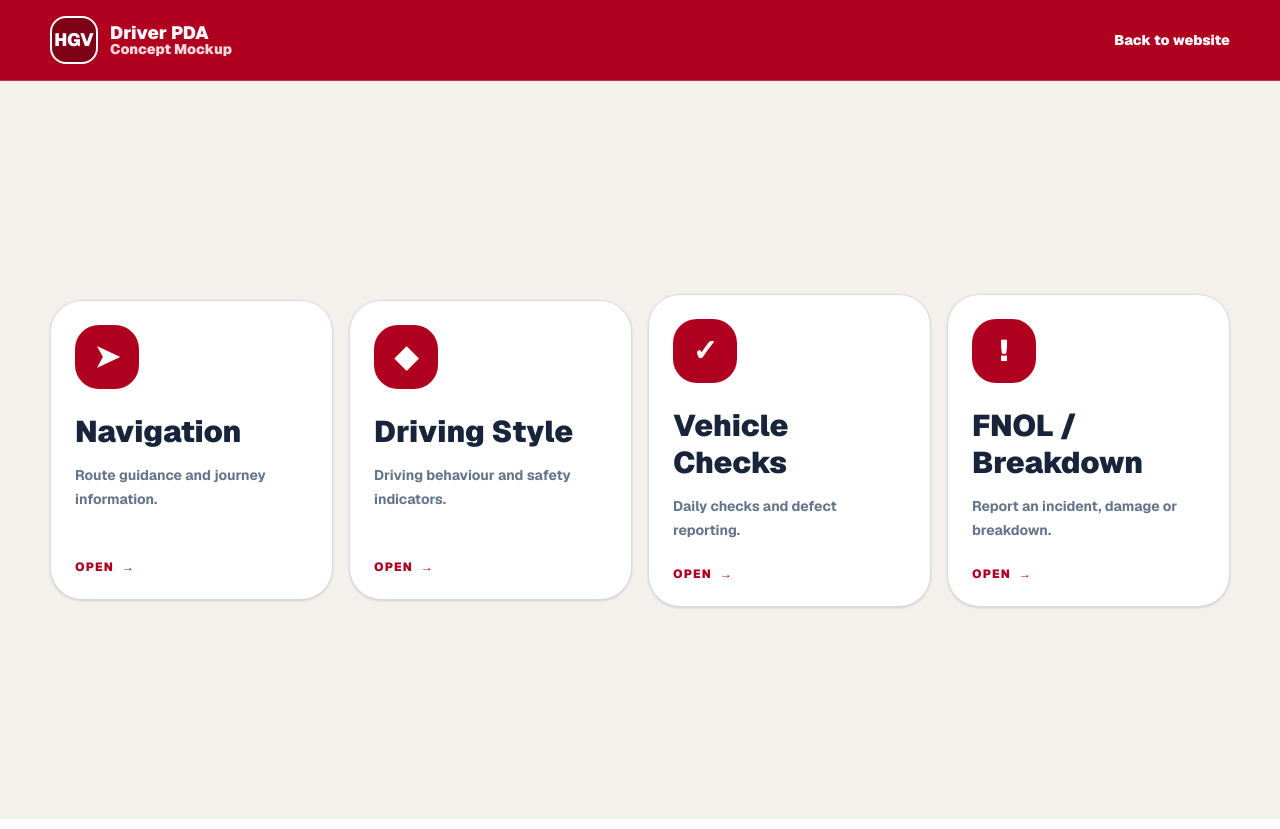
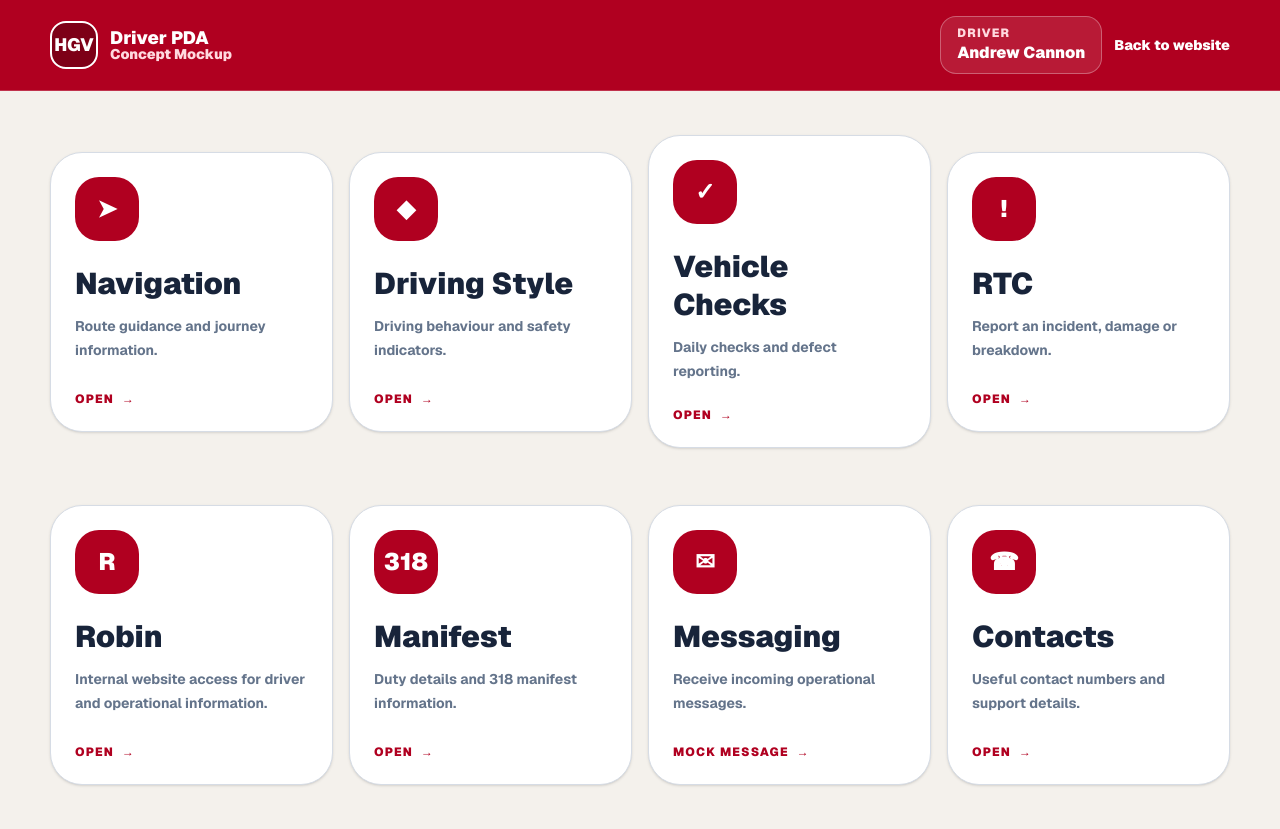
Before and after one commit to acannon76/rugby-league-supporter-web, a Next.js app: page /internal/app-ideas in a window 1280 px wide. Built offline with nearby package versions, Linux system fonts and the light colour scheme.

Commit message:
change to main page adding more boxes finishing on adding hidden page

```diff
--- a/src/app/internal/app-ideas/HgvDriverPdaMockupClient.tsx
+++ b/src/app/internal/app-ideas/HgvDriverPdaMockupClient.tsx
@@ -0,0 +1,221 @@
+"use client";
+
+import Link from "next/link";
+import { useState } from "react";
+
+type AppButton = {
+  title: string;
+  text: string;
+  href?: string;
+  icon: string;
+  isMessaging?: boolean;
+};
+
+const appButtons: AppButton[] = [
+  {
+    title: "Navigation",
+    text: "Route guidance and journey information.",
+    href: "#",
+    icon: "➤",
+  },
+  {
+    title: "Driving Style",
+    text: "Driving behaviour and safety indicators.",
+    href: "#",
+    icon: "◆",
+  },
+  {
+    title: "Vehicle Checks",
+    text: "Daily checks and defect reporting.",
+    href: "/internal/vehicle-checks",
+    icon: "✓",
+  },
+  {
+    title: "RTC",
+    text: "Report an incident, damage or breakdown.",
+    href: "#",
+    icon: "!",
+  },
+  {
+    title: "Robin",
+    text: "Internal website access for driver and operational information.",
+    href: "#",
+    icon: "R",
+  },
+  {
+    title: "Manifest",
+    text: "Duty details and 318 manifest information.",
+    href: "#",
+    icon: "318",
+  },
+  {
+    title: "Messaging",
+    text: "Receive incoming operational messages.",
+    icon: "✉",
+    isMessaging: true,
+  },
+  {
+    title: "Contacts",
+    text: "Useful contact numbers and support details.",
+    href: "#",
+    icon: "☎",
+  },
+];
+
+export default function HgvDriverPdaMockupClient() {
+  const [messageReceived, setMessageReceived] = useState(false);
+
+  return (
+    <main className="min-h-screen bg-[#f4f1ec] font-sans text-[#111]">
+      <header className="border-b border-white/20 bg-[#b00020] px-4 py-4 text-white sm:px-6 lg:px-10">
+        <div className="mx-auto flex max-w-[1180px] flex-col gap-4 sm:flex-row sm:items-center sm:justify-between">
+          <div className="flex items-center gap-3">
+            <div className="flex h-12 w-12 items-center justify-center rounded-2xl border-2 border-white bg-[#7d0017] text-lg font-black text-white">
+              HGV
+            </div>
+
+            <div>
+              <p className="text-lg font-black leading-none text-white">
+                Driver PDA
+              </p>
+              <p className="text-sm font-black leading-none text-[#ffd9df]">
+                Concept Mockup
+              </p>
+            </div>
+          </div>
+
+          <div className="flex flex-col gap-3 sm:flex-row sm:items-center">
+            <div className="rounded-2xl border border-white/30 bg-white/10 px-4 py-2">
+              <p className="text-xs font-black uppercase tracking-widest text-[#ffd9df]">
+                Driver
+              </p>
+              <p className="text-base font-black text-white">
+                Andrew Cannon
+              </p>
+            </div>
+
+            <Link
+              href="/"
+              className="text-sm font-black text-white no-underline"
+            >
+              Back to website
+            </Link>
+          </div>
+        </div>
+      </header>
+
+      <section className="px-4 py-6 sm:px-6 lg:px-10">
+        <div className="mx-auto max-w-[1180px]">
+          <section className="grid min-h-[calc(100vh-110px)] grid-cols-1 gap-4 sm:grid-cols-2 md:grid-cols-4 md:items-center">
+            {appButtons.map((button) => (
+              <ActionCard
+                key={button.title}
+                title={button.title}
+                text={
+                  button.isMessaging && messageReceived
+                    ? "New message received. Tap to clear mock notification."
+                    : button.text
+                }
+                href={button.href}
+                icon={button.icon}
+                isMessaging={button.isMessaging}
+                messageReceived={button.isMessaging ? messageReceived : false}
+                onMessagingClick={() =>
+                  setMessageReceived((currentValue) => !currentValue)
+                }
+              />
+            ))}
+          </section>
+        </div>
+      </section>
+    </main>
+  );
+}
+
+function ActionCard({
+  title,
+  text,
+  href,
+  icon,
+  isMessaging = false,
+  messageReceived = false,
+  onMessagingClick,
+}: {
+  title: string;
+  text: string;
+  href?: string;
+  icon: string;
+  isMessaging?: boolean;
+  messageReceived?: boolean;
+  onMessagingClick?: () => void;
+}) {
+  const cardClasses = `
+    group flex min-h-[220px] flex-col rounded-[32px] border p-6 text-[#111]
+    no-underline shadow-sm transition hover:-translate-y-1 hover:shadow-lg
+    sm:min-h-[260px] md:min-h-[280px]
+    ${
+      messageReceived
+        ? "border-[#15803d] bg-[#dcfce7]"
+        : "border-[#d6dce5] bg-white"
+    }
+  `;
+
+  const iconClasses = `
+    mb-6 flex h-16 w-16 items-center justify-center rounded-3xl text-2xl
+    font-black text-white transition
+    ${
+      messageReceived
+        ? "bg-[#15803d] group-hover:bg-[#166534]"
+        : "bg-[#b00020] group-hover:bg-[#7d0017]"
+    }
+  `;
+
+  const titleClasses = `
+    text-3xl font-black leading-tight
+    ${messageReceived ? "text-[#14532d]" : "text-[#18243a]"}
+  `;
+
+  const actionTextClasses = `
+    mt-auto flex items-center gap-2 pt-6 text-xs font-black uppercase tracking-widest
+    ${messageReceived ? "text-[#15803d]" : "text-[#b00020]"}
+  `;
+
+  if (isMessaging) {
+    return (
+      <button
+        type="button"
+        onClick={onMessagingClick}
+        className={`${cardClasses} text-left`}
+      >
+        <div className={iconClasses}>{messageReceived ? "✓" : icon}</div>
+
+        <h2 className={titleClasses}>{title}</h2>
+
+        <p className="mt-3 text-sm font-bold leading-6 text-[#64748b]">
+          {text}
+        </p>
+
+        <div className={actionTextClasses}>
+          {messageReceived ? "Message received" : "Mock message"}
+          <span className="transition group-hover:translate-x-1">→</span>
+        </div>
+      </button>
+    );
+  }
+
+  return (
+    <Link href={href ?? "#"} className={cardClasses}>
+      <div className={iconClasses}>{icon}</div>
+
+      <h2 className={titleClasses}>{title}</h2>
+
+      <p className="mt-3 text-sm font-bold leading-6 text-[#64748b]">
+        {text}
+      </p>
+
+      <div className={actionTextClasses}>
+        Open <span className="transition group-hover:translate-x-1">→</span>
+      </div>
+    </Link>
+  );
+}
--- a/src/app/internal/app-ideas/page.tsx
+++ b/src/app/internal/app-ideas/page.tsx
@@ -1,5 +1,5 @@
 import type { Metadata } from "next";
-import Link from "next/link";
+import HgvDriverPdaMockupClient from "./HgvDriverPdaMockupClient";
 
 export const metadata: Metadata = {
   title: "HGV Driver PDA Mockup",
@@ -10,109 +10,6 @@ export const metadata: Metadata = {
   },
 };
 
-const appButtons = [
-  {
-    title: "Navigation",
-    text: "Route guidance and journey information.",
-    href: "#",
-    icon: "➤",
-  },
-  {
-    title: "Driving Style",
-    text: "Driving behaviour and safety indicators.",
-    href: "#",
-    icon: "◆",
-  },
-  {
-  title: "Vehicle Checks",
-  text: "Daily checks and defect reporting.",
-  href: "/internal/vehicle-checks",
-  icon: "✓",
-},
-  {
-    title: "FNOL / Breakdown",
-    text: "Report an incident, damage or breakdown.",
-    href: "#",
-    icon: "!",
-  },
-];
-
 export default function HgvDriverPdaMockupPage() {
-  return (
-    <main className="min-h-screen bg-[#f4f1ec] font-sans text-[#111]">
-      <header className="border-b border-white/20 bg-[#b00020] px-4 py-4 text-white sm:px-6 lg:px-10">
-        <div className="mx-auto flex max-w-[1180px] items-center justify-between gap-5">
-          <div className="flex items-center gap-3">
-            <div className="flex h-12 w-12 items-center justify-center rounded-2xl border-2 border-white bg-[#7d0017] text-lg font-black text-white">
-              HGV
-            </div>
-
-            <div>
-              <p className="text-lg font-black leading-none text-white">
-                Driver PDA
-              </p>
-              <p className="text-sm font-black leading-none text-[#ffd9df]">
-                Concept Mockup
-              </p>
-            </div>
-          </div>
-
-          <Link href="/" className="text-sm font-black text-white no-underline">
-            Back to website
-          </Link>
-        </div>
-      </header>
-
-      <section className="px-4 py-6 sm:px-6 lg:px-10">
-        <div className="mx-auto max-w-[1180px]">
-          <section className="grid min-h-[calc(100vh-110px)] grid-cols-1 gap-4 sm:grid-cols-2 lg:grid-cols-4 lg:items-center">
-            {appButtons.map((button) => (
-              <ActionCard
-                key={button.title}
-                title={button.title}
-                text={button.text}
-                href={button.href}
-                icon={button.icon}
-              />
-            ))}
-          </section>
-        </div>
-      </section>
-    </main>
-  );
+  return <HgvDriverPdaMockupClient />;
 }
-
-function ActionCard({
-  title,
-  text,
-  href,
-  icon,
-}: {
-  title: string;
-  text: string;
-  href: string;
-  icon: string;
-}) {
-  return (
-    <a
-      href={href}
-      className="group flex min-h-[220px] flex-col rounded-[32px] border border-[#d6dce5] bg-white p-6 text-[#111] no-underline shadow-sm transition hover:-translate-y-1 hover:shadow-lg sm:min-h-[260px] lg:min-h-[300px]"
-    >
-      <div className="mb-6 flex h-16 w-16 items-center justify-center rounded-3xl bg-[#b00020] text-3xl font-black text-white transition group-hover:bg-[#7d0017]">
-        {icon}
-      </div>
-
-      <h2 className="text-3xl font-black leading-tight text-[#18243a]">
-        {title}
-      </h2>
-
-      <p className="mt-3 text-sm font-bold leading-6 text-[#64748b]">
-        {text}
-      </p>
-
-      <div className="mt-auto flex items-center gap-2 pt-6 text-xs font-black uppercase tracking-widest text-[#b00020]">
-        Open <span className="transition group-hover:translate-x-1">→</span>
-      </div>
-    </a>
-  );
-}
```
